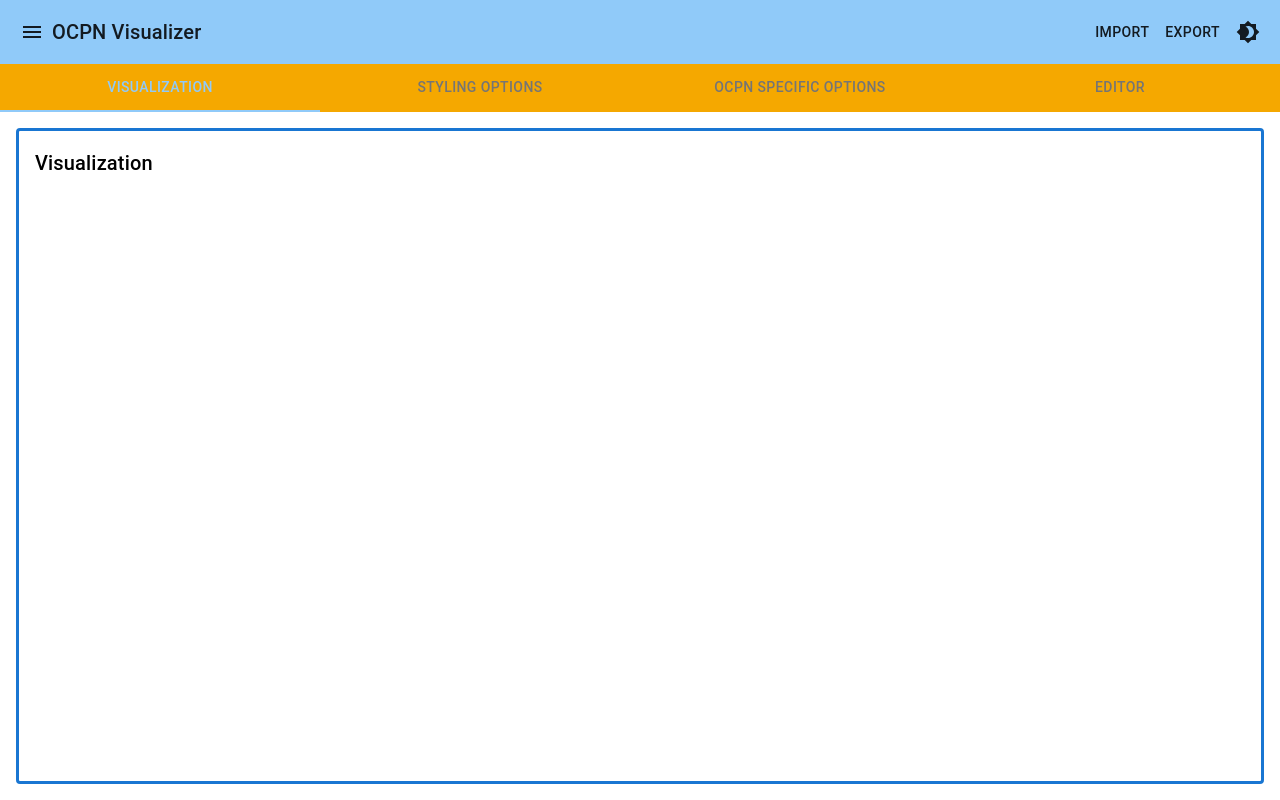
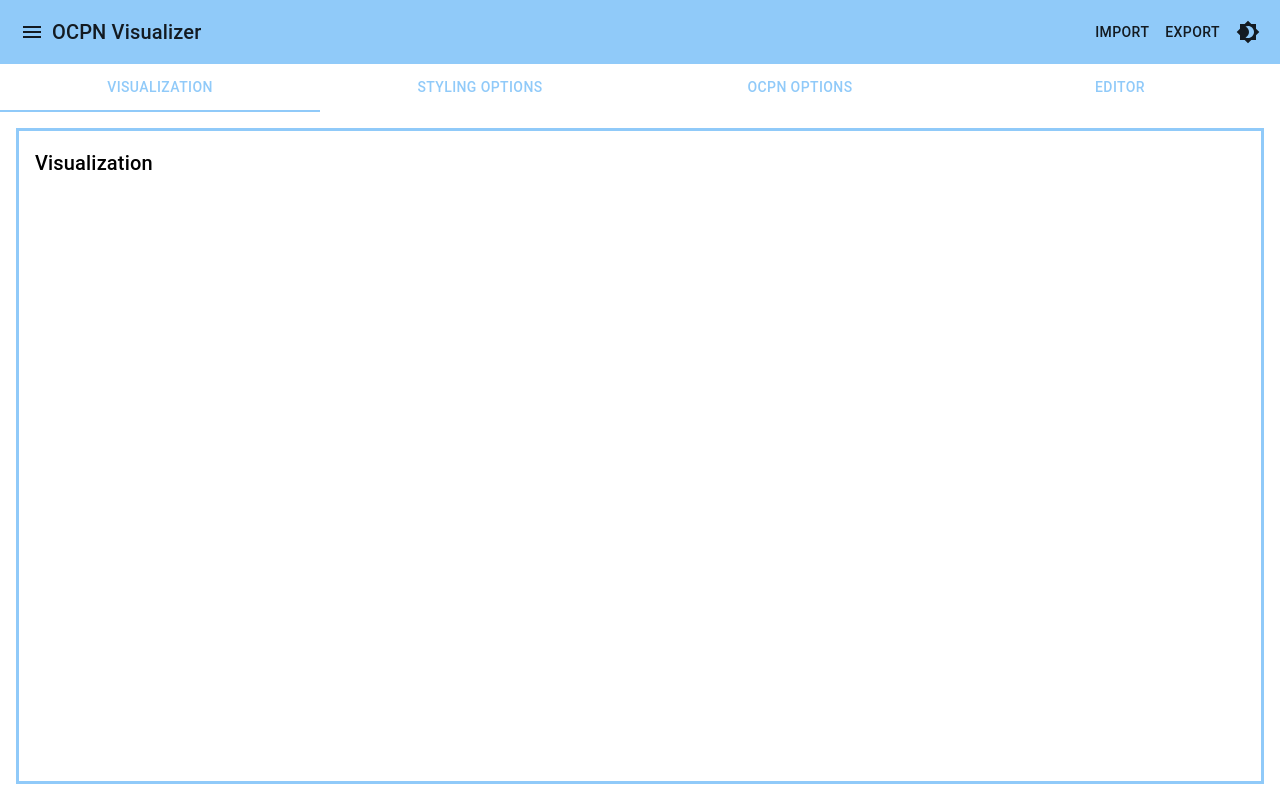
Before and after one commit to rwth-pads/ocpn-visualizer, a Next.js app: page / in a window 1280 px wide. Built offline with nearby package versions, Linux system fonts and the light colour scheme.

Commit message:
Added base layout

```diff
--- a/src/app/context/CustomThemeProvider.tsx
+++ b/src/app/context/CustomThemeProvider.tsx
@@ -1,4 +1,4 @@
-import React from 'react';
+import React, { useMemo } from 'react';
 import { ThemeProvider, createTheme } from '@mui/material/styles';
 import { ReactNode } from 'react';
 
@@ -8,22 +8,22 @@ interface CustomThemeProviderProps {
 }
 
 const CustomThemeProvider = ({ children, darkMode }: CustomThemeProviderProps) => {
-  const theme = createTheme({
+  const theme = useMemo(() => createTheme({
     palette: {
       mode: darkMode ? 'dark' : 'light',
       primary: {
         main: darkMode ? '#000000' : '#90caf9', // Light blue for dark mode, blue for light mode
       },
       secondary: {
-        main: darkMode ? '#ffffff' : '#ffffff', // Pink for dark mode, red for light mode
+        main: darkMode ? '#000000' : '#90caf9', // White for both modes
       },
       background: {
         default: darkMode ? '#ffffff' : '#ffffff', // Dark background for dark mode, white for light mode
-        paper: darkMode ? '#f5a800' : '#f5a800', // Slightly lighter background for paper elements
+        paper: darkMode ? '#ffffff' : '#ffffff', // Slightly lighter background for paper elements
       },
       text: {
-        primary: darkMode ? '#ffffff' : '#000000', // White text for dark mode, black text for light mode
-        secondary: darkMode ? '#b0bec5' : '#757575', // Grey text for secondary elements
+        primary: darkMode ? '#ffffff' : '#90caf9', // White text for dark mode, black text for light mode
+        secondary: darkMode ? '#000000' : '#90caf9', // Grey text for secondary elements
       },
     },
     components: {
@@ -35,7 +35,7 @@ const CustomThemeProvider = ({ children, darkMode }: CustomThemeProviderProps) =
         },
       },
     },
-  });
+  }), [darkMode]);
 
   return <ThemeProvider theme={theme}>{children}</ThemeProvider>;
 };
--- a/src/app/page.tsx
+++ b/src/app/page.tsx
@@ -71,7 +71,7 @@ const Home = () => {
                         >
                             <Tab label="Visualization" />
                             <Tab label="Styling Options" />
-              <Tab label="OCPN Specific Options" />
+                            <Tab label="OCPN Options" />
                             <Tab label="Editor" />
                         </Tabs>
                     </Box>
@@ -80,41 +80,44 @@ const Home = () => {
                     sx={{
                         flexGrow: 1,
                         display: 'grid',
-            gridTemplateColumns: tabValue === 0 || isSmallScreen ? '1fr' : '1fr 1fr',
+                        gridTemplateColumns: tabValue === 0 || isSmallScreen ? '1fr' : '2fr 3fr',
                         gap: 2,
                         p: 2,
                     }}
                 >
-          {tabValue !== 0 && (
+                    {tabValue !== 0 &&(
+                        // Always show the content of the configuration tabs no matter the screen size.
                         <Box
                             sx={{
                                 border: '3px solid',
-                borderColor: theme.palette.primary.main,
-                borderRadius: 1,
+                                borderColor: 'primary.main',
+                                borderRadius: 0,
                                 p: 2,
                                 overflow: 'hidden',
                             }}
                         >
                             {/* Content for tabs 1, 2, and 3 */}
                             {tabValue === 1 && <Typography variant="h6">Styling Options</Typography>}
-              {tabValue === 2 && <Typography variant="h6">OCPN Specific Options</Typography>}
+                            {tabValue === 2 && <Typography variant="h6">OCPN Options</Typography>}
                             {tabValue === 3 && <Typography variant="h6">Editor</Typography>}
                         </Box>
                     )}
                     {(tabValue === 0 || !isSmallScreen) && (
+                        // Always show the visualization area if screen big enough or tab 0 selected.
                         <Box
                             sx={{
                                 border: '3px solid',
-                borderColor: theme.palette.primary.main,
-                borderRadius: 1,
+                                borderColor: 'primary.main',
+                                borderRadius: 0,
                                 p: 2,
                                 overflow: 'hidden',
                                 position: 'relative',
                             }}
                         >
                             {/* Visualization area content goes here */}
-              {tabValue === 0 && <Typography variant="h6">Visualization</Typography>}
+                            <Typography variant="h6">Visualization</Typography>
                         </Box>
+
                     )}
                 </Box>
             </Box>
```
Lines whose indentation alone changed are shown as unchanged.
